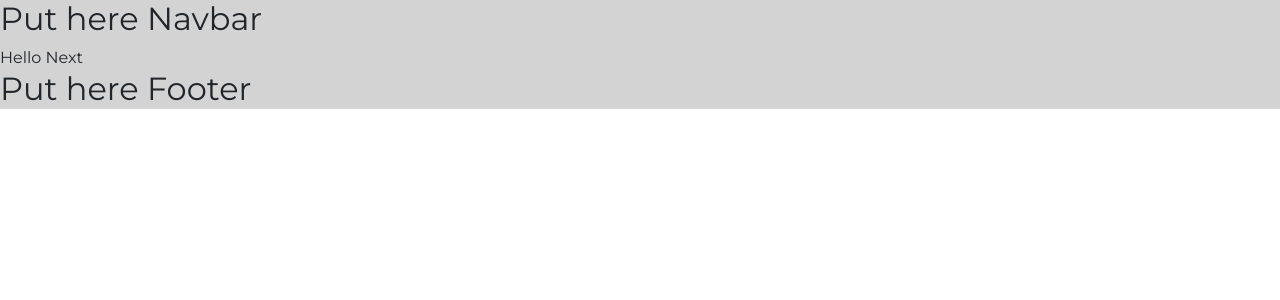
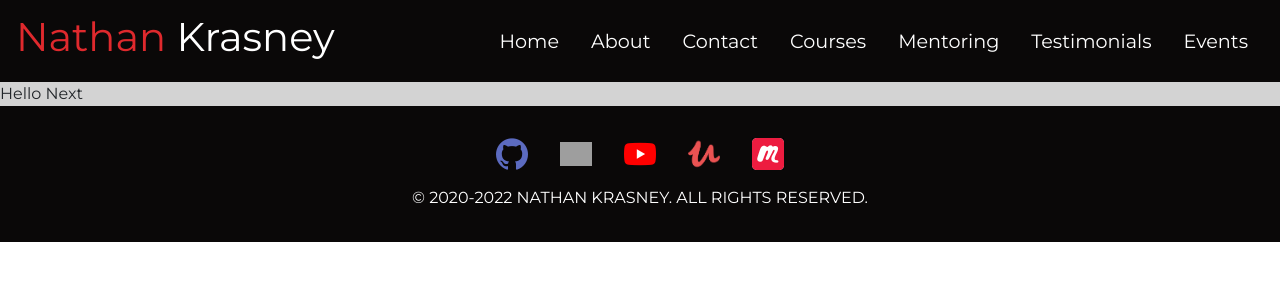
Before and after one commit to NathanKr/pass-2-tei-course-react-to-next-private, a Next.js app: page / in a window 1280 px wide. Shown: the top 300 px of the page. Built offline with nearby package versions, Linux system fonts and the light colour scheme; no server answers; grey boxes are pictures that could not be loaded.

Commit message:
skeleton migration finished

```diff
--- a/src/components/Footer.tsx
+++ b/src/components/Footer.tsx
@@ -1,4 +1,4 @@
-import "./Footer.css";
+import styles from 'styles/Footer.module.css';
 
 const udemy = "/icons/udemy-icon.png";
 const github = "/icons/github.png";
@@ -8,25 +8,25 @@ const meetup = "/icons/meetup.png";
 
 const Footer = () => {
   return (
-    <footer className="Footer">
-      <div className="Footer-rights">
+    <footer className={styles.Footer}>
+      <div className={styles.Footer_rights}>
         © 2020-2022 NATHAN KRASNEY. ALL RIGHTS RESERVED.
       </div>
-      <div className="Footer-icons">
+      <div className={styles.Footer_icons}>
         <a href="https://github.com/NathanKr">
-          <img src={github} alt="site-icon" className="fa-icon" />
+          <img src={github} alt="site-icon" className={styles.fa_icon} />
         </a>
         <a href="https://www.linkedin.com/in/nathankrasney">
-          <img src={linkedin} alt="linkedin-icon" className="fa-icon" />
+          <img src={linkedin} alt="linkedin-icon" className={styles.fa_icon} />
         </a>
         <a href="https://www.youtube.com/channel/UChOjjkqtxDPixwU7IFC1YHw">
-          <img src={youtube} alt="youtube-icon" className="fa-icon" />
+          <img src={youtube} alt="youtube-icon" className={styles.fa_icon} />
         </a>
         <a href="https://www.udemy.com/user/nathan-krasney/">
-          <img src={udemy} alt="udemy-icon" className="fa-icon" />
+          <img src={udemy} alt="udemy-icon" className={styles.fa_icon} />
         </a>
         <a href="https://www.meetup.com/learn-react-israel/">
-          <img src={meetup} alt="meetup-icon" className="fa-icon" />
+          <img src={meetup} alt="meetup-icon" className={styles.fa_icon} />
         </a>
       </div>
     </footer>
--- a/src/components/Layout.tsx
+++ b/src/components/Layout.tsx
@@ -1,5 +1,7 @@
 import { FC, ReactNode } from "react";
-import styles from '../../styles/Layout.module.css'
+import styles from 'styles/Layout.module.css'
+import Footer from 'src/components/Footer'
+import Top from 'src/components/Top'
 
 interface IProps{
     children : ReactNode
@@ -8,11 +10,9 @@ interface IProps{
 const Layout : FC<IProps> = ({ children }) => {
     return (
       <div className={styles.App}>
-        {/* <Navbar /> */}
-        <h2>Put here Navbar</h2>
+        <Top/>
         <main>{children}</main>
-        <h2>Put here Footer</h2>
-        {/* <Footer /> */}
+        <Footer />
       </div>
     )
   }
--- a/src/components/Top.tsx
+++ b/src/components/Top.tsx
@@ -1,70 +1,94 @@
-import  { useState } from "react";
-import Home from "./Home";
-import Contact from "./Contact";
-import Courses from "./Courses";
-import Testimonials from "./Testimonials";
-import Events from "./Events";
-import About from "./About";
-import Mentoring from "./Mentoring";
-import { Switch, Route, Link } from "react-router-dom";
-import "./Top.css";
-
+import { useState } from "react";
+import styles from "styles/Top.module.css";
 import { Navbar, Nav } from "react-bootstrap";
+import Link from "next/link";
 
 const Top = () => {
   const [navExpended, setNavExpended] = useState(false);
 
   return (
-    <div className="Top">
-      <header className="header">
+    <div className={styles.Top}>
+      <header className={styles.header}>
         {
-          <Navbar expanded={navExpended} collapseOnSelect expand="xl" variant="dark">
+          <Navbar
+            expanded={navExpended}
+            collapseOnSelect
+            expand="xl"
+            variant="dark"
+          >
             <Navbar.Brand>
               <h2>
-                <span className="nameColor">Nathan</span> Krasney
+                <span className={styles.nameColor}>Nathan</span> Krasney
               </h2>
             </Navbar.Brand>
-            <Navbar.Toggle aria-controls="responsive-navbar-nav"
+            <Navbar.Toggle
+              aria-controls="responsive-navbar-nav"
               onClick={() => setNavExpended(navExpended ? false : true)}
             />
             <Navbar.Collapse id="responsive-navbar-nav">
               <Nav className="mr-auto"></Nav>
               <Nav>
-                <Link onClick={() =>setNavExpended(false)} className="navigationLink" to="/">
+                <Link href="/">
+                  <a
+                    onClick={() => setNavExpended(false)}
+                    className={styles.navigationLink}
+                  >
                     Home
+                  </a>
                 </Link>
-                <Link onClick={() =>setNavExpended(false)} className="navigationLink" to="/About">
+                <Link href="/About">
+                  <a
+                    onClick={() => setNavExpended(false)}
+                    className={styles.navigationLink}
+                  >
                     About
+                  </a>
                 </Link>
-                <Link onClick={() =>setNavExpended(false)} className="navigationLink" to="/Contact">
+                <Link href="/Contact">
+                  <a
+                    onClick={() => setNavExpended(false)}
+                    className={styles.navigationLink}
+                  >
                     Contact
+                  </a>
                 </Link>
-                <Link onClick={() =>setNavExpended(false)} className="navigationLink" to="/Courses">
+                <Link href="/Courses">
+                  <a
+                    onClick={() => setNavExpended(false)}
+                    className={styles.navigationLink}
+                  >
                     Courses
+                  </a>
                 </Link>
-                <Link onClick={() =>setNavExpended(false)} className="navigationLink" to="/Mentoring">
+                <Link href="/Mentoring">
+                  <a
+                    onClick={() => setNavExpended(false)}
+                    className={styles.navigationLink}
+                  >
                     Mentoring
+                  </a>
                 </Link>
-                <Link onClick={() =>setNavExpended(false)} className="navigationLink" to="/Testimonials">
+                <Link href="/Testimonials">
+                  <a
+                    onClick={() => setNavExpended(false)}
+                    className={styles.navigationLink}
+                  >
                     Testimonials
+                  </a>
                 </Link>
-                <Link onClick={() =>setNavExpended(false)} className="navigationLink" to="/Events">
+                <Link href="/Events">
+                  <a
+                    onClick={() => setNavExpended(false)}
+                    className={styles.navigationLink}
+                  >
                     Events
+                  </a>
                 </Link>
               </Nav>
             </Navbar.Collapse>
           </Navbar>
         }
       </header>
-      <Switch>
-        <Route exact path="/" component={Home} />
-        <Route exact path="/About" component={About} />
-        <Route exact path="/Contact" component={Contact} />
-        <Route exact path="/Courses" component={Courses} />
-        <Route exact path="/Mentoring" component={Mentoring} />
-        <Route exact path="/Testimonials" component={Testimonials} />
-        <Route exact path="/Events" component={Events} />
-      </Switch>
     </div>
   );
 };
--- a/src/components/Footer.css
+++ b/styles/Footer.module.css
@@ -7,7 +7,7 @@
   align-items: center;
 }
 
-.Footer-icons {
+.Footer_icons {
   order: -3;
   margin-bottom: 1rem;
   justify-content: space-around;
@@ -21,7 +21,7 @@
   margin: 1rem;
 }
 
-.fa-icon {
+.fa_icon {
   font-size: 2rem;
   color: white;
   width: 2rem;
@@ -30,7 +30,7 @@
 /* Media Queries */
 
 @media screen and (max-width: 425px) {
-  .Footer-rights {
+  .Footer_rights {
     font-size: 0.8rem;
   }
 }
--- a/tsconfig.json
+++ b/tsconfig.json
@@ -13,7 +13,8 @@
     "resolveJsonModule": true,
     "isolatedModules": true,
     "jsx": "preserve",
-    "incremental": true
+    "incremental": true,
+    "baseUrl": "."
   },
   "include": ["next-env.d.ts", "**/*.ts", "**/*.tsx"],
   "exclude": ["node_modules"]
```
Also changed, not shown: src/components/App.tsx (deleted, +0 -20 lines), styles/Top.module.css (renamed from src/components/Top.css), 2 other files (tests, documents, lock files or other folders). Lines whose indentation alone changed are shown as unchanged.
